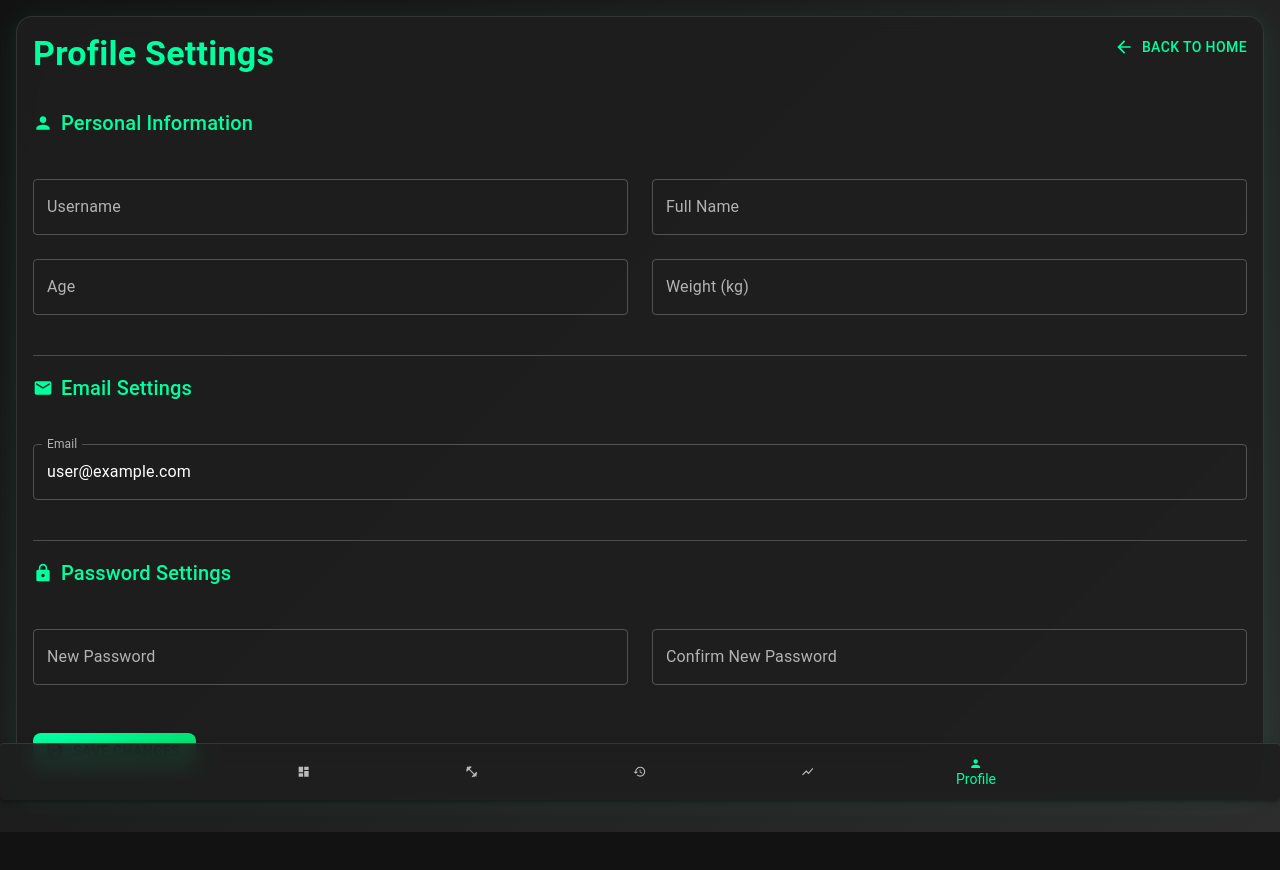
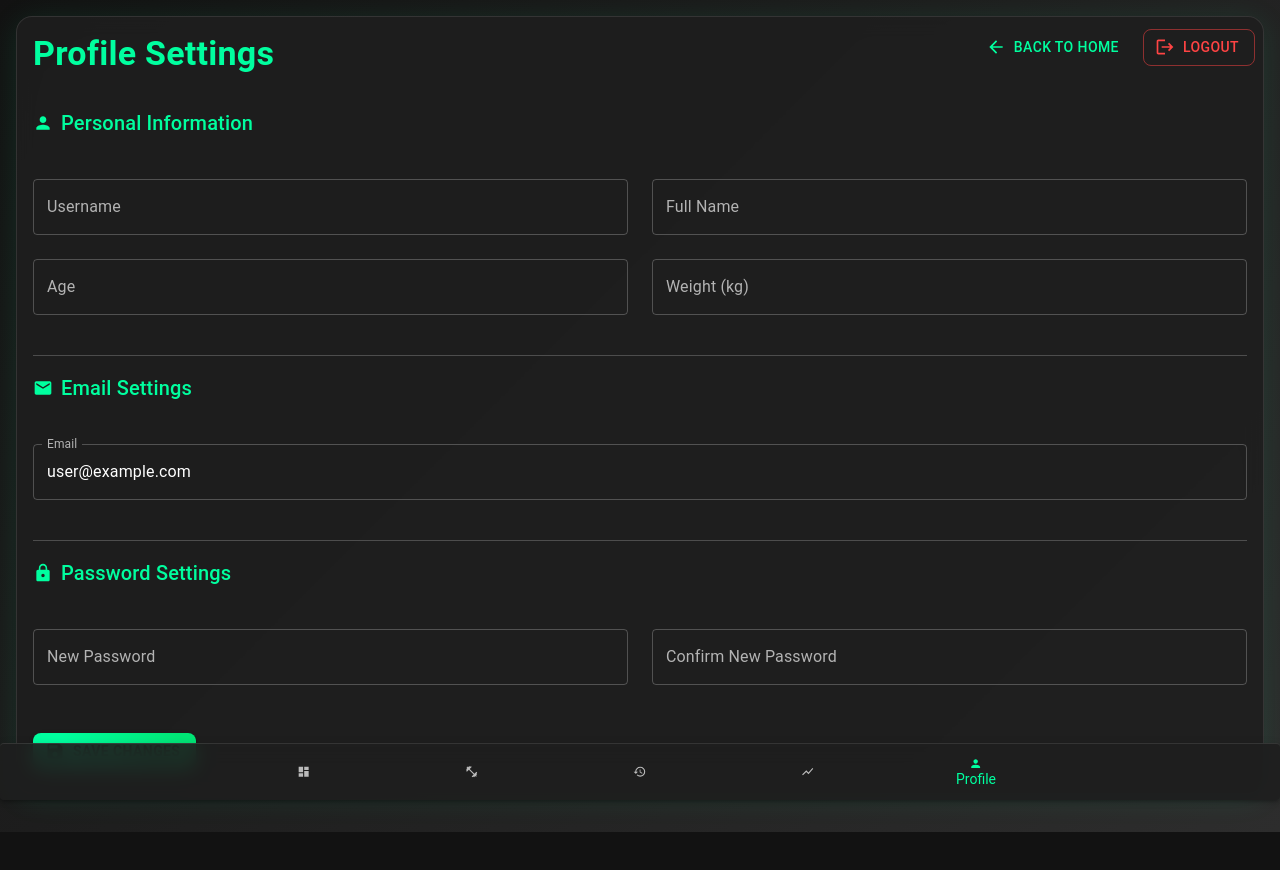
Before and after one commit to DevanshuDesai15/fitForge_web, a React (Vite) app: page /profile in a window 1280 px wide. Shown: the top 870 px of the page. Built offline with nearby package versions, Linux system fonts and the light colour scheme; no server answers; the database is empty; sample sign-in values are in the browser's storage.

Commit message:
feat: add logout functionality to Profile component

```diff
--- a/src/components/Profile.jsx
+++ b/src/components/Profile.jsx
@@ -18,7 +18,7 @@ import { useNavigate } from 'react-router-dom';
 import { doc, getDoc, setDoc, updateDoc } from 'firebase/firestore';
 import { updateEmail, updatePassword } from 'firebase/auth';
 import { db } from '../firebase/config';
-import { MdArrowBack, MdPerson, MdEmail, MdLock, MdSave } from "react-icons/md";
+import { MdArrowBack, MdPerson, MdEmail, MdLock, MdSave, MdLogout } from "react-icons/md";
 
 const StyledCard = styled(Card)(({ theme }) => ({
     background: 'rgba(30, 30, 30, 0.9)',
@@ -149,6 +149,7 @@ export default function Profile() {
                             </Typography>
                         }
                         action={
+                            <Box sx={{ display: 'flex', gap: 2 }}>
                                 <Button
                                     startIcon={<MdArrowBack />}
                                     onClick={() => navigate('/')}
@@ -161,6 +162,15 @@ export default function Profile() {
                                 >
                                     Back to Home
                                 </Button>
+                                <Button
+                                    onClick={logout}
+                                    variant="outlined"
+                                    color="error"
+                                    startIcon={<MdLogout />}
+                                >
+                                    Logout
+                                </Button>
+                            </Box>
                         }
                     />
                     <CardContent>
```
Lines whose indentation alone changed are shown as unchanged.
